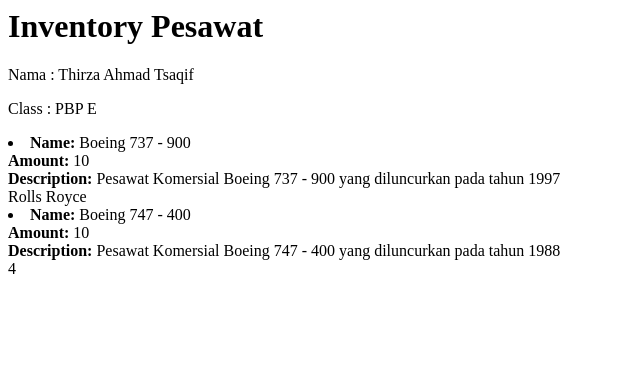
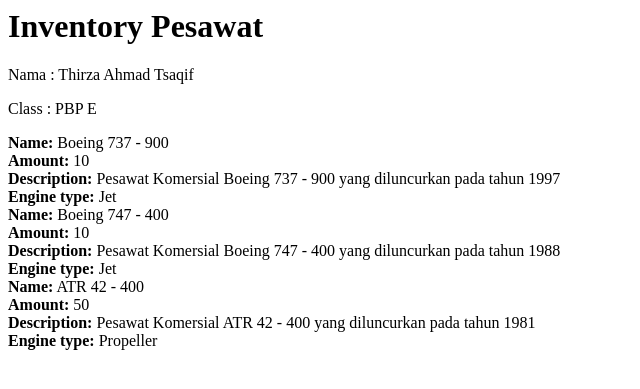
Before and after one commit to thirza258/inventory-pesawat, a Django app: page /main/ in a window 1280 px wide. Shown: the top 389 px of the page, without its empty margins (0-640 px from the left). Run offline with Django 4.2, Linux system fonts and the light colour scheme.

Commit message:
feat: add more instance for model

```diff
--- a/main/models.py
+++ b/main/models.py
@@ -5,7 +5,7 @@ class Item(models.Model):
     name = models.CharField(max_length=255)
     amount = models.IntegerField()
     description = models.TextField()
-    engine = models.CharField(max_length=255, null=True)
+    engine = models.CharField(max_length=255, null=True, choices=[("Jet", "Jet"), ("Propeller", "Propeller")])
     winglet = models.BooleanField(default=False)
 
     def __str__(self):
--- a/main/templates/main.html
+++ b/main/templates/main.html
@@ -11,12 +11,10 @@
         </div>
         <div>
             {% for item in Inventory %}
-            <li>
                 <strong>Name:</strong> {{ item.name }}<br>
                 <strong>Amount:</strong> {{ item.amount }}<br>
                 <strong>Description:</strong> {{ item.description }}
-                <br>{{item.engine}}</br>
-            </li>
+                <strong><br>Engine type:</strong> {{item.engine}}</br>
             {% endfor %}
         </div>
     </body>
--- a/main/views.py
+++ b/main/views.py
@@ -10,15 +10,21 @@ def main_view(request):
             {"name": "Boeing 737 - 900",
              "amount": "10",
              "description": "Pesawat Komersial Boeing 737 - 900 yang diluncurkan pada tahun 1997",
-             "engine": "Rolls Royce",
+             "engine": "Jet",
              "winglet": "True"
              },
             {"name": "Boeing 747 - 400",
              "amount": "10",
              "description": "Pesawat Komersial Boeing 747 - 400 yang diluncurkan pada tahun 1988",
-             "engine": "4",
+             "engine": "Jet",
              "winglet": "False"
              },
+             {"name": "ATR 42 - 400",
+              "amount": "50",
+              "description": "Pesawat Komersial ATR 42 - 400 yang diluncurkan pada tahun 1981",
+              "engine": "Propeller",
+              "winglet": "False"
+              }
         ]
     }
     return render(request, "main.html", context)
```
Also changed, not shown: main/migrations/0003_alter_item_engine.py (added).
